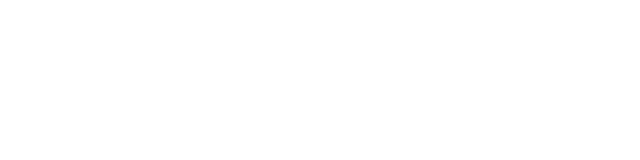
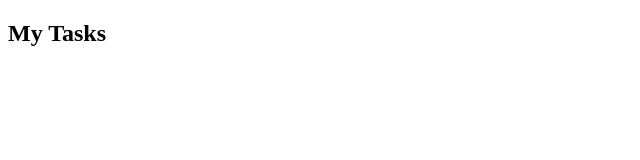
Before and after one commit to luis-miguel-cote/mini-task-manager, a React app in the folder frontend/: page /tasks in a window 1280 px wide. Before the commit this address had no page. Shown: the top 160 px of the page, without its empty margins (0-640 px from the left). Built offline with nearby package versions, Linux system fonts and the light colour scheme; sample sign-in values are in the browser's storage; the HTML template or start-up script is replaced by a standard one.

Commit message:
fix(router): protect tasks route and fix ProtectedRoute import

```diff
--- a/frontend/src/App.jsx
+++ b/frontend/src/App.jsx
@@ -1,14 +1,27 @@
 import { BrowserRouter, Routes, Route } from "react-router-dom";
 import Login from "./pages/Login";
 import Register from "./pages/Register";
+import Tasks from "./features/tasks/Tasks";
+import ProtectedRoute from "./components/ProtectedRoute";
 
-export default function App() {
+function App() {
   return (
     <BrowserRouter>
       <Routes>
+        {/* Rutas públicas */}
         <Route path="/login" element={<Login />} />
         <Route path="/register" element={<Register />} />
+
+        {/* Rutas protegidas */}
+        <Route element={<ProtectedRoute />}>
+          <Route path="/tasks" element={<Tasks />} />
+        </Route>
+
+        {/* fallback */}
+        <Route path="*" element={<Login />} />
       </Routes>
     </BrowserRouter>
   );
 }
+
+export default App;
--- /dev/null
+++ b/frontend/src/components/ProtectedRoute.jsx
@@ -0,0 +1,8 @@
+import { Navigate, Outlet } from "react-router-dom";
+import { useSelector } from "react-redux";
+
+export default function ProtectedRoute() {
+  const { token } = useSelector((state) => state.auth);
+
+  return token ? <Outlet /> : <Navigate to="/login" replace />;
+}
--- /dev/null
+++ b/frontend/src/features/tasks/Tasks.jsx
@@ -0,0 +1,3 @@
+export default function Tasks() {
+  return <h2>My Tasks</h2>;
+}
```
